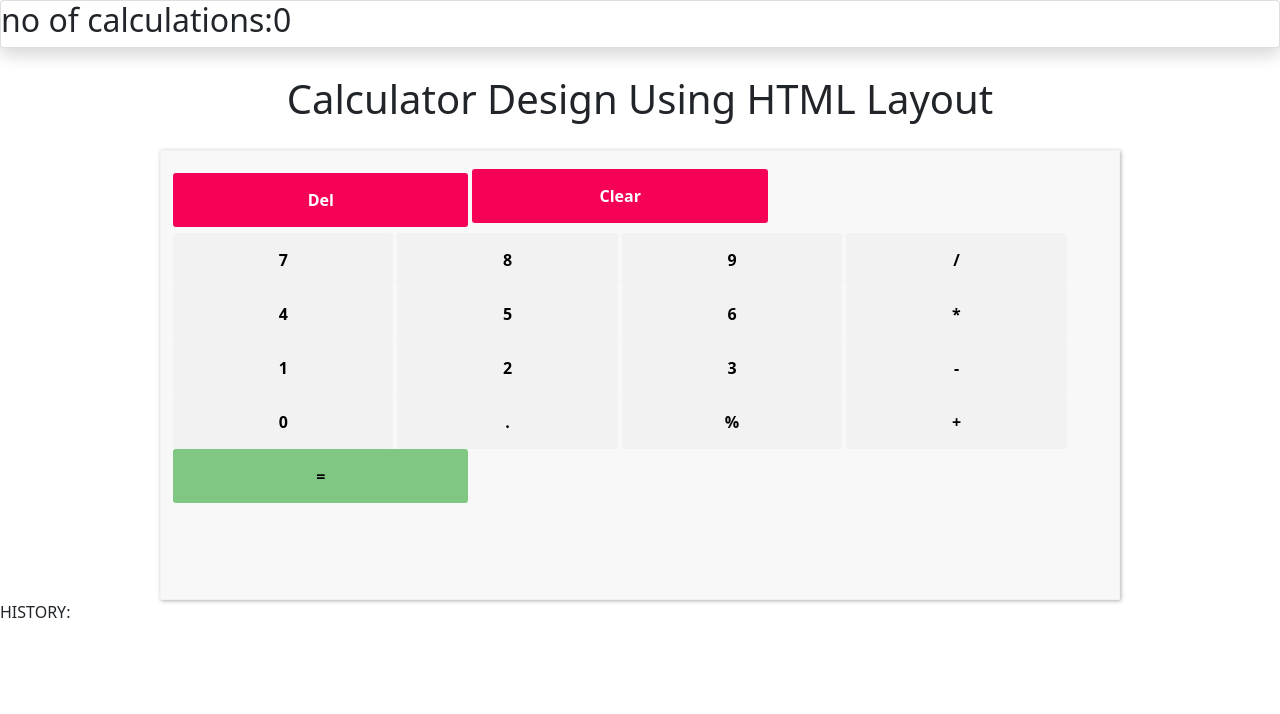
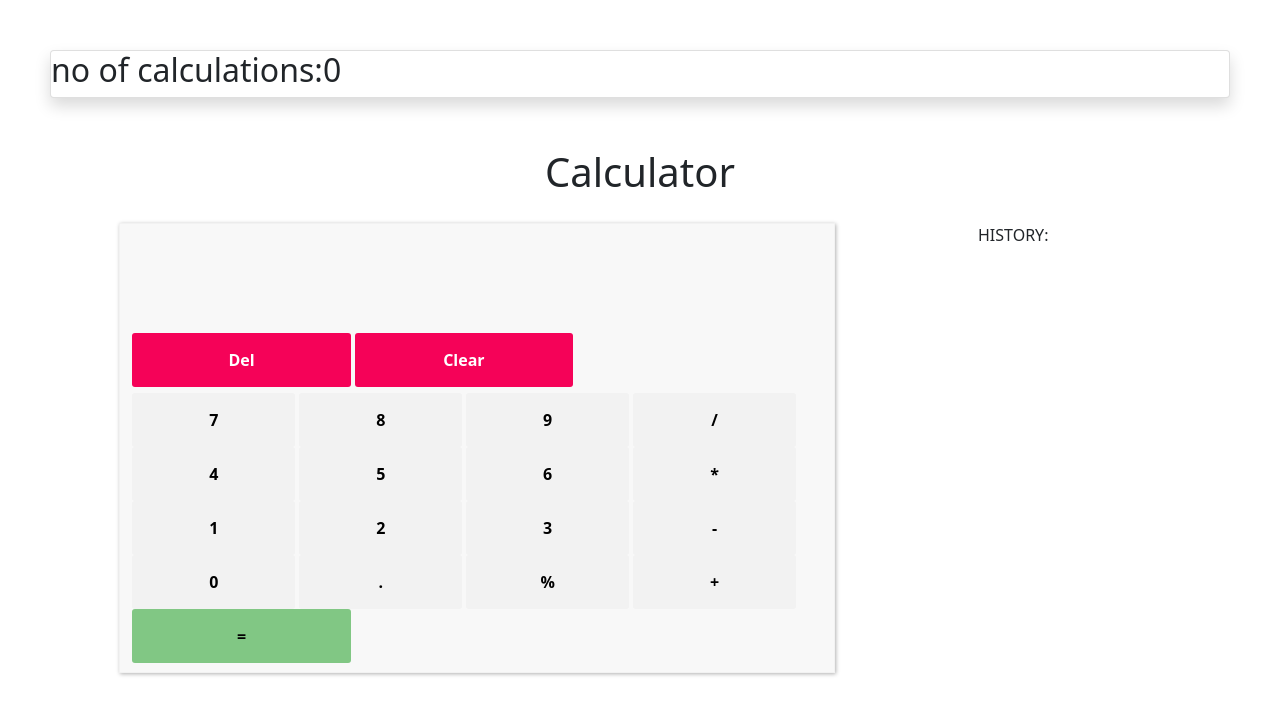
Before and after one commit to saipraneethkeerthi/mycalci, a React (Create React App) app: page / in a window 1280 px wide. Shown: the top 714 px of the page. Built offline with nearby package versions, Linux system fonts and the light colour scheme.

Commit message:
UI changes

```diff
--- a/src/components/Body.jsx
+++ b/src/components/Body.jsx
@@ -135,14 +135,13 @@ class Body extends Component {
       if(this.state.isOperator){
         let str=String(this.state.finalOperand2).slice(0,-1)
         //   console.log(str)
-          this.setState({finalOperand2:Number(str),display1:String(this.state.finalOperand1)+this.state.operator+str})
+          this.setState({finalOperand2:Number(str),display1:String(this.state.finalOperand1)+this.state.operator+str,operand2:str})
       }
       else{
           let str=String(this.state.finalOperand1).slice(0,-1)
     //   console.log(str)
-      this.setState({finalOperand1:Number(str),display1:str+this.state.operator+String(this.state.finalOperand2)})
+      this.setState({finalOperand1:Number(str),display1:str+this.state.operator+String(this.state.finalOperand2),operand1:str})
       }
-
   }
 
   render() {
@@ -168,9 +167,10 @@ class Body extends Component {
     return (
       <>
 
-        <h1>Calculator Design Using HTML Layout</h1>
-        <div class="container w-75">
-          {this.state.error ? (
+        <h1>Calculator</h1>
+        <div className="row"><div className="col-9"><div class="container w-75">
+          <div style={{margin:'10px',height:'75px'}}>
+             {this.state.error ? (
             <h1>{this.state.error}</h1>
           ) : (
             <>
@@ -178,6 +178,8 @@ class Body extends Component {
               <h2 style={{ float: "right" }}>{this.state.display2}</h2>
             </>
           )}
+          </div>
+
 
           <div className="first-row">
             <input
@@ -192,6 +194,7 @@ class Body extends Component {
               name=""
               value="Clear"
               class=" red small white-text "
+              style={{marginTop:"4px"}}
               onClick={() => this.handleclear()}
             />
           </div>
@@ -221,12 +224,15 @@ class Body extends Component {
               />
             </div>
           </div>
-        </div>
-        <div>
+        </div></div>
+
+
+        <div className="col-3">
           HISTORY:{this.state.history.map(his=>(
             <h4>{his}</h4>
           ))}
-        </div>
+        </div></div>
+
       </>
     );
   }
--- a/src/components/TopBar.js
+++ b/src/components/TopBar.js
@@ -13,7 +13,7 @@ const Topbar = (props) => {
      */
     const [count,setCount]=useState(23)
     return (
-        <div className=" card shadow">
+        <div className=" card shadow" style={{margin:'50px'}}>
             <h2>no of calculations:{props.history.length}</h2>
         </div>
     );
```
